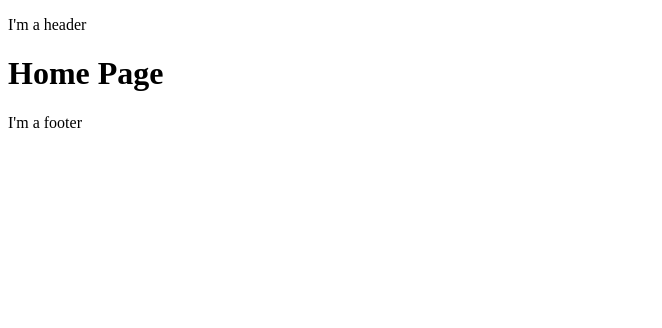
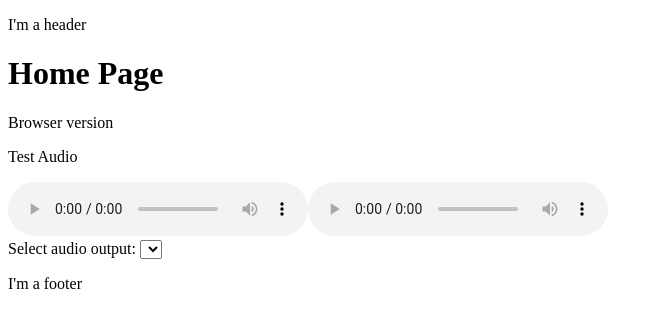
Before and after one commit to Delphine-Alex/Portfolio, a Next.js app: page / in a window 1280 px wide. Shown: the top 328 px of the page, without its empty margins (0-662 px from the left). Built offline with nearby package versions, Linux system fonts and the light colour scheme.

Commit message:
Save works for github

```diff
--- a/package.json
+++ b/package.json
@@ -9,6 +9,11 @@
     "lint": "next lint"
   },
   "dependencies": {
+    "@emotion/react": "^11.10.4",
+    "@emotion/styled": "^11.10.4",
+    "@mui/material": "^5.10.3",
+    "axios": "^0.27.2",
+    "bowser": "^2.11.0",
     "next": "12.2.5",
     "react": "18.2.0",
     "react-dom": "18.2.0",
--- /dev/null
+++ b/src/components/audio/audio.js
@@ -0,0 +1,23 @@
+import React from 'react';
+
+const Audio = () => {
+    return (
+        <div className='audio__main'>
+            <p>Test Audio</p>
+
+            <audio title="local audio file" controls loop>
+		    <source src="alabama.mp3" type="audio/mp3"/>
+		    This browser does not support the audio element.
+	        </audio>
+
+            <audio id="gum-local" controls autoplay></audio>
+
+            <div class="outputSelector">
+		    <label>Select audio output: </label>
+		    <select></select>
+	        </div>
+        </div>
+    );
+}
+
+export default Audio;
--- /dev/null
+++ b/src/components/detectbrowsers/detectbrowsers.js
@@ -0,0 +1,23 @@
+import React from 'react';
+// import { render } from "react-dom";
+
+// import Bowser from "bowser";
+
+
+const Detectbrowsers = () => {
+    //const isChrome = !!window.chrome && (!!window.chrome.webstore || !!window.chrome.runtime)
+    //const isFirefox = typeof InstallTrigger !== "undefined";
+    //const isIE = false || !!document.documentMode;
+
+    // const browser = Bowser.getParser(window.navigator.userAgent);
+
+    return (
+        <div className=''>
+            <p>Browser version</p>
+            {/* <p>{isFirefox ? "Yes, it's Firefox" : "No, it's not Firefox"}</p> */}
+            {/* {"You are using " + browser.parsedResult.browser.name + " v" + browser.parsedResult.browser.version + " on " + browser.parsedResult.os.name} */}
+        </div>
+    );
+}
+
+export default Detectbrowsers;
--- a/src/pages/index.js
+++ b/src/pages/index.js
@@ -1,9 +1,14 @@
 import React from 'react';
+
+import Detectbrowsers from '../components/detectbrowsers/detectbrowsers';
+import Audio from '../components/audio/audio';
 
 const Home = () => {
   return (
     <div className='home_page'>
         <h1>Home Page</h1>
+        <Detectbrowsers />
+        <Audio />
      </div>
   );
 }
```
Also changed, not shown: src/components/audio/audio.scss (added), 1 other file (tests, documents, lock files or other folders).
